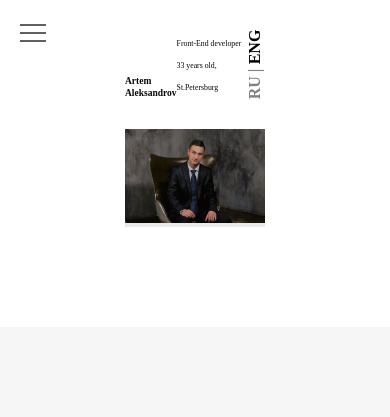
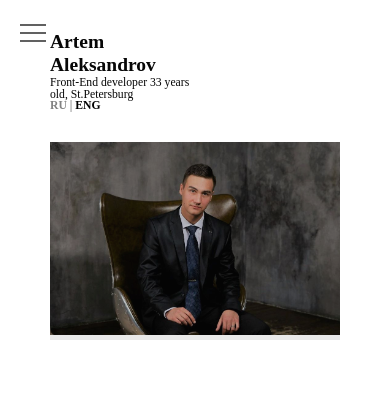
Before and after one commit to ARTALEAL/portfolio, a plain HTML site: page index.html in a window 390 px wide. Shown: the top 417 px of the page. Drawn offline with Linux system fonts and the light colour scheme.

Commit message:
adaptive

```diff
--- a/blocks/about/about.css
+++ b/blocks/about/about.css
@@ -4,3 +4,10 @@
   padding-bottom: 120px;
   background-color: #f6f6f6;
 }
+
+@media screen and (max-width: 624px) {
+  .about {
+    margin-top: 80px;
+    margin-bottom: 0;
+  }
+}
--- a/blocks/author/__info/author__info.css
+++ b/blocks/author/__info/author__info.css
@@ -3,3 +3,10 @@
   align-items: flex-end;
   justify-content: space-between;
 }
+
+@media screen and (max-width: 624px) {
+  .author__info {
+    flex-direction: column;
+    align-items: flex-start;
+  }
+}
--- a/blocks/author/__langs-item/author__langs-item.css
+++ b/blocks/author/__langs-item/author__langs-item.css
@@ -5,3 +5,10 @@
   color: #828282;
   font-weight: 700;
 }
+
+@media screen and (max-width: 624px) {
+  .author__langs-item {
+    font-size: 3vw;
+    line-height: 3vw;
+  }
+}
--- a/blocks/author/__langs-link/_active/author__langs-link_active.css
+++ b/blocks/author/__langs-link/_active/author__langs-link_active.css
@@ -4,3 +4,10 @@
   line-height: 20px;
   color: #000;
 }
+
+@media screen and (max-width: 624px) {
+  .author__langs-link_active {
+    font-size: 3vw;
+    line-height: 3vw;
+  }
+}
--- a/blocks/author/__langs-link/author__langs-link.css
+++ b/blocks/author/__langs-link/author__langs-link.css
@@ -10,3 +10,10 @@
 .author__langs-link:hover {
   opacity: 0.5;
 }
+
+@media screen and (max-width: 624px) {
+  .author__langs-link {
+    font-size: 3vw;
+    line-height: 3vw;
+  }
+}
--- a/blocks/author/__langs/author__langs.css
+++ b/blocks/author/__langs/author__langs.css
@@ -7,3 +7,10 @@
   transform: rotate(-180deg);
   padding: 0;
 }
+
+@media screen and (max-width: 624px) {
+  .author__langs {
+    writing-mode: horizontal-tb;
+    transform: rotate(0deg);
+  }
+}
--- a/blocks/author/__name/author__name.css
+++ b/blocks/author/__name/author__name.css
@@ -15,3 +15,10 @@
     line-height: 3vw;
   }
 }
+
+@media screen and (max-width: 624px) {
+  .author__name {
+    font-size: 5vw;
+    line-height: 6vw;
+  }
+}
--- a/blocks/author/__skills/author__skills.css
+++ b/blocks/author/__skills/author__skills.css
@@ -12,3 +12,10 @@
     font-size: 2vw;
   }
 }
+
+@media screen and (max-width: 624px) {
+  .author__skills {
+    font-size: 3vw;
+    line-height: 3vw;
+  }
+}
--- a/blocks/author/author.css
+++ b/blocks/author/author.css
@@ -9,3 +9,9 @@
     width: calc(100% - 2*125px);
   }
 }
+
+@media screen and (max-width: 652px) {
+  .author {
+    width: calc(100% - 2*50px);
+  }
+}
--- a/blocks/header/__checkbox/header__checkbox.css
+++ b/blocks/header/__checkbox/header__checkbox.css
@@ -1,4 +1,4 @@
-#menu__toggle {
+.header__checkbox {
   display: none;
 }
 
--- a/blocks/portfolio/__image-link/portfolio__image-link.css
+++ b/blocks/portfolio/__image-link/portfolio__image-link.css
@@ -23,3 +23,10 @@
 .portfolio__image-link:hover::before {
   opacity: 0.5;
 }
+
+
+@media screen and (max-width: 624px) {
+  .portfolio__image-link {
+    max-width: calc(100% - 2*50px);
+  }
+}
--- a/blocks/portfolio/__image/portfolio__image.css
+++ b/blocks/portfolio/__image/portfolio__image.css
@@ -4,3 +4,9 @@
   margin-top: 50px;
   max-width: 48.75vw;
 }
+
+@media screen and (max-width: 624px) {
+  .portfolio__image {
+    max-width: 100%;
+  }
+}
--- a/blocks/skills/__logo-container/skills__logo-container.css
+++ b/blocks/skills/__logo-container/skills__logo-container.css
@@ -4,3 +4,9 @@
   flex-wrap: wrap;
   margin-top: 80px;
 }
+
+@media screen and (max-width: 624px) {
+  .skills__logo-container {
+    flex-direction: column;
+  }
+}
--- a/index.html
+++ b/index.html
@@ -76,7 +76,7 @@
     </section>
     <section class="portfolio" id="portfolio">
       <h2 class="protfolio__title">Portfolio</h2>
-      <a href="https://artaleal.github.io/russian-travel/" class="portfolio__image-link">
+      <a href="https://artaleal.github.io/russian-travel/" class="portfolio__image-link" target="_blank">
         <img src="images/Russian-travel w936px.png" alt="Russian-travel" class="portfolio__image"></a>
       <a href="https://artaleal.github.io/russian-travel/" class="portfolio__link" target="_blank">Russian-travel -
         website</a>
```
